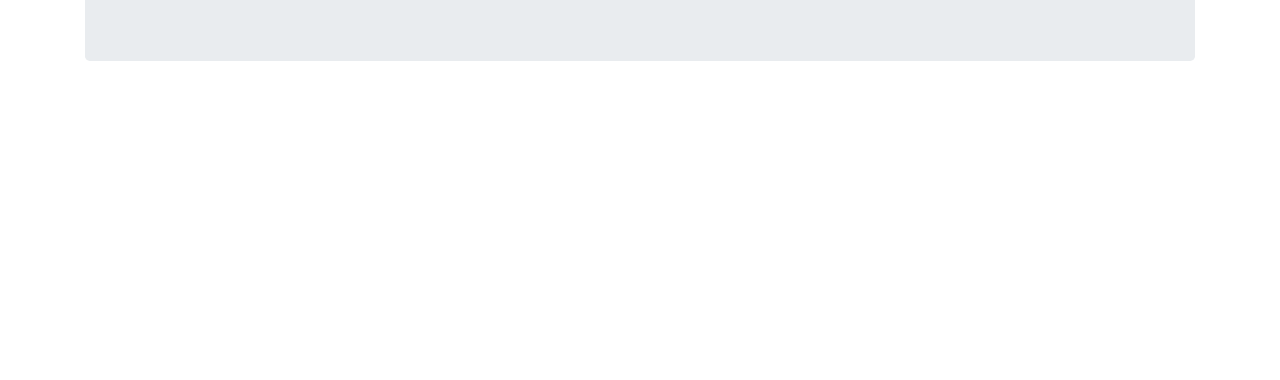
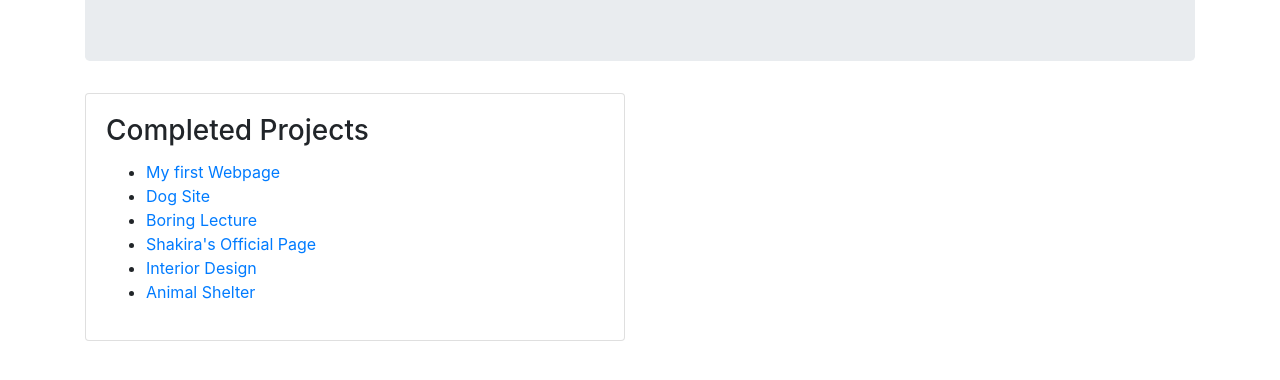
Before and after one commit to jdechow5/portfolio, a plain HTML site: page index.html in a window 1280 px wide. Shown: the part 206-586 px from the top of the page. Drawn offline with Linux system fonts and the light colour scheme.

Commit message:
add card containing list of projects with links

```diff
--- a/index.html
+++ b/index.html
@@ -14,6 +14,25 @@
       <h1 class="display-4">Justin's Very First Portfolio</h1>
       <img src="img/justin.jpeg" alt="abstract photo of Justin and daisies.">
     </div>
+    <div class="row">
+      <div class="col-6">
+        <div class="card">
+          <div class="card-body">
+            <h3 class="card-title">Completed Projects</h3>
+            <ul class="projects">
+              <li class="ind-project1"><a href="https://github.com/jdechow5/my-first-webpage">My first Webpage</a></li>
+              <li class="ind-project2"><a href="https://github.com/jdechow5/dog-site">Dog Site</a></li>
+              <li class="ind-project3"><a href="https://github.com/jdechow5/boring-lecture">Boring Lecture</a></li>
+              <li class="ind-project4"><a href="https://github.com/jdechow5/shakira">Shakira's Official Page</a></li>
+              <li class="ind-project5"><a href="https://github.com/jdechow5/interior-design">Interior Design</a></li>
+              <li class="ind-project6"><a href="https://github.com/jdechow5/animal-shelter">Animal Shelter</a></li>
+
+            </ul>
+            </h3>
+          </div>
+        </div>
+      </div>
+    </div>
 
   </div>
 
```
